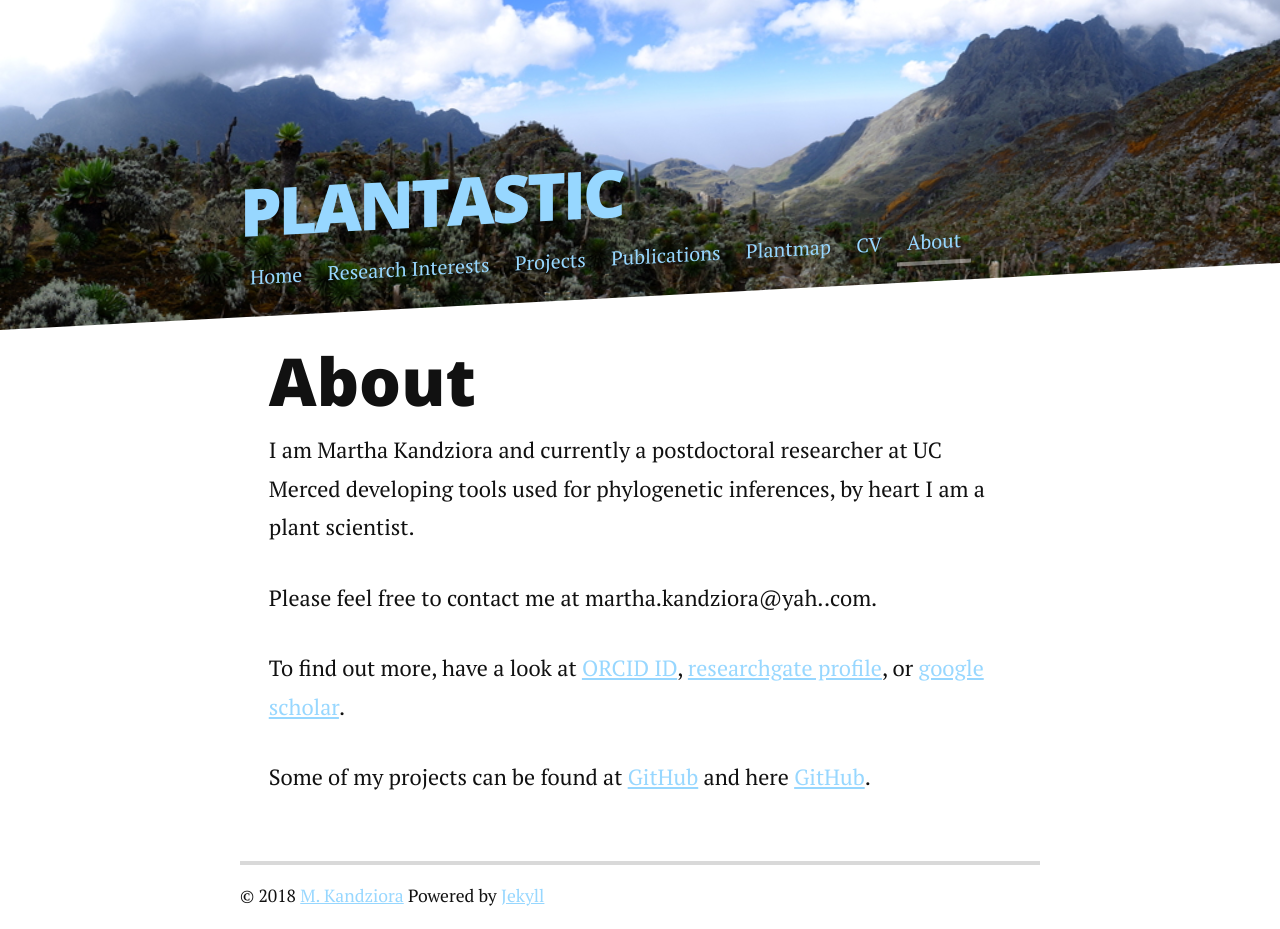
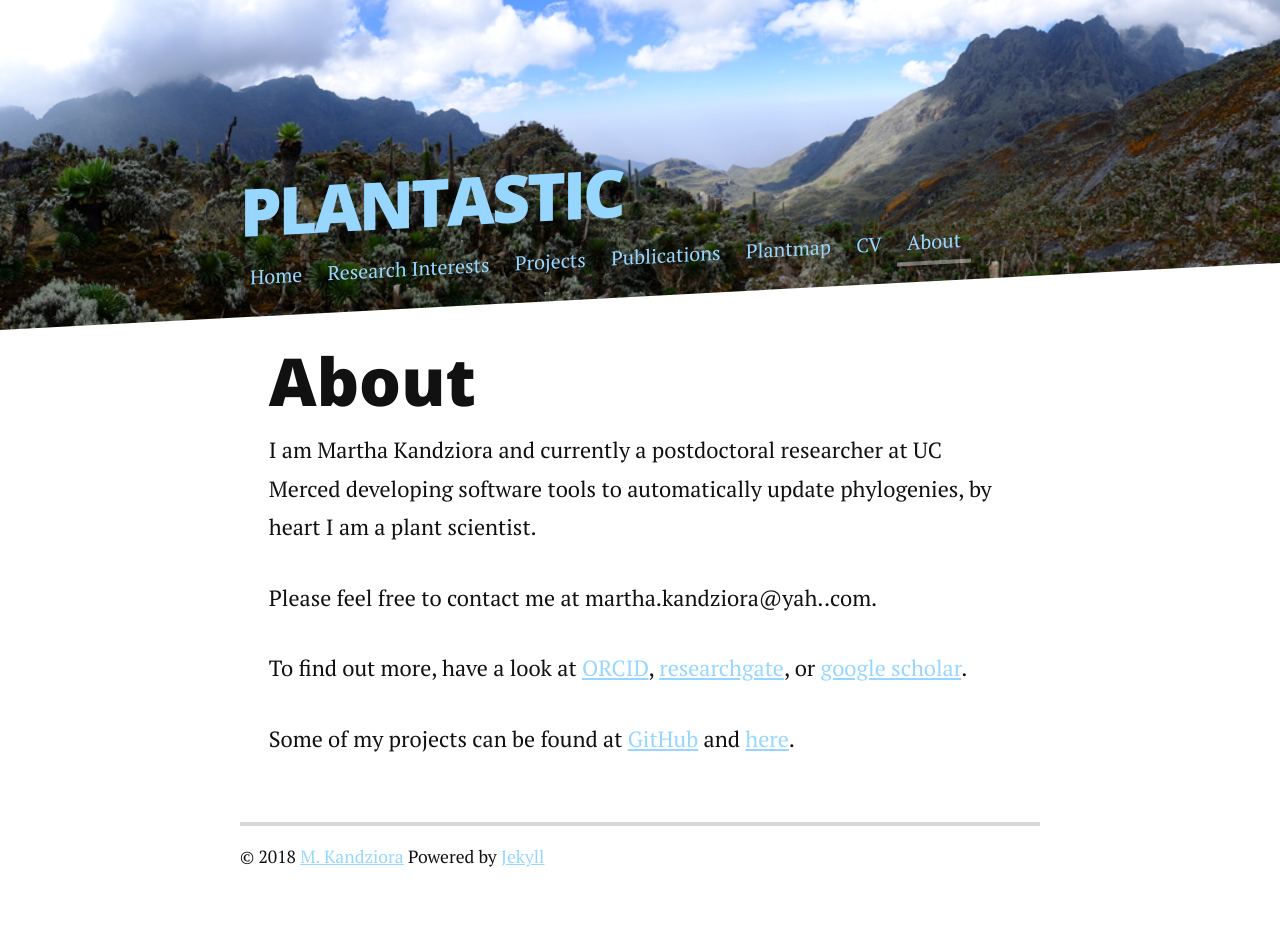
Before and after one commit to mkandziora/plantastic, a Jekyll site: the page built from about.md, in a window 1280 px wide. Built offline with Jekyll 4.4.1, drawn with Linux system fonts in a browser that asks for light colours; nearby versions of some CDN libraries; after the commit the page ends 900 px from its top, so only the background shows below that.

Commit message:
update about

```diff
--- a/about.md
+++ b/about.md
@@ -4,11 +4,11 @@ title: About
 permalink: /about/
 ---
 
-I am Martha Kandziora and currently a postdoctoral researcher at UC Merced developing tools used for phylogenetic inferences, by heart I am a plant scientist.
+I am Martha Kandziora and currently a postdoctoral researcher at UC Merced developing software tools to automatically update  phylogenies, by heart I am a plant scientist.
 
 
 Please feel free to contact me at martha.kandziora@yah..com.
 
-To find out more, have a look at [ORCID ID](https://orcid.org/0000-0002-1197-6207), [researchgate profile](https://www.researchgate.net/profile/Martha_Kandziora), or [google scholar](https://scholar.google.com/citations?user=WQFUrbwAAAAJ&hl=en).
+To find out more, have a look at [ORCID](https://orcid.org/0000-0002-1197-6207), [researchgate](https://www.researchgate.net/profile/Martha_Kandziora), or [google scholar](https://scholar.google.com/citations?user=WQFUrbwAAAAJ&hl=en).
 
-Some of my projects can be found at [GitHub](https://github.com/McTavishLab/physcraper) and here [GitHub](https://github.com/blubbundbla).
+Some of my projects can be found at [GitHub](https://github.com/McTavishLab/physcraper) and [here](https://github.com/blubbundbla).
```
